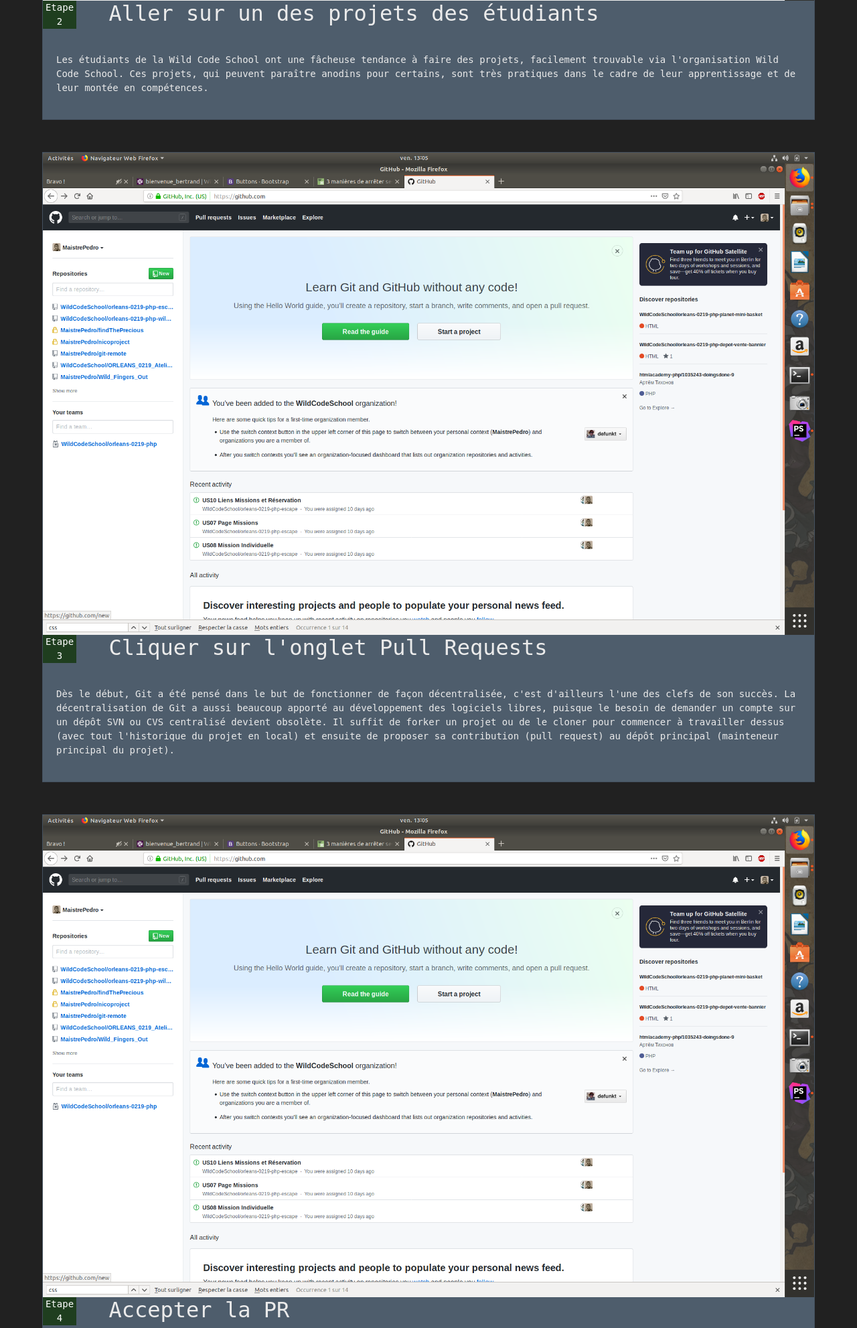
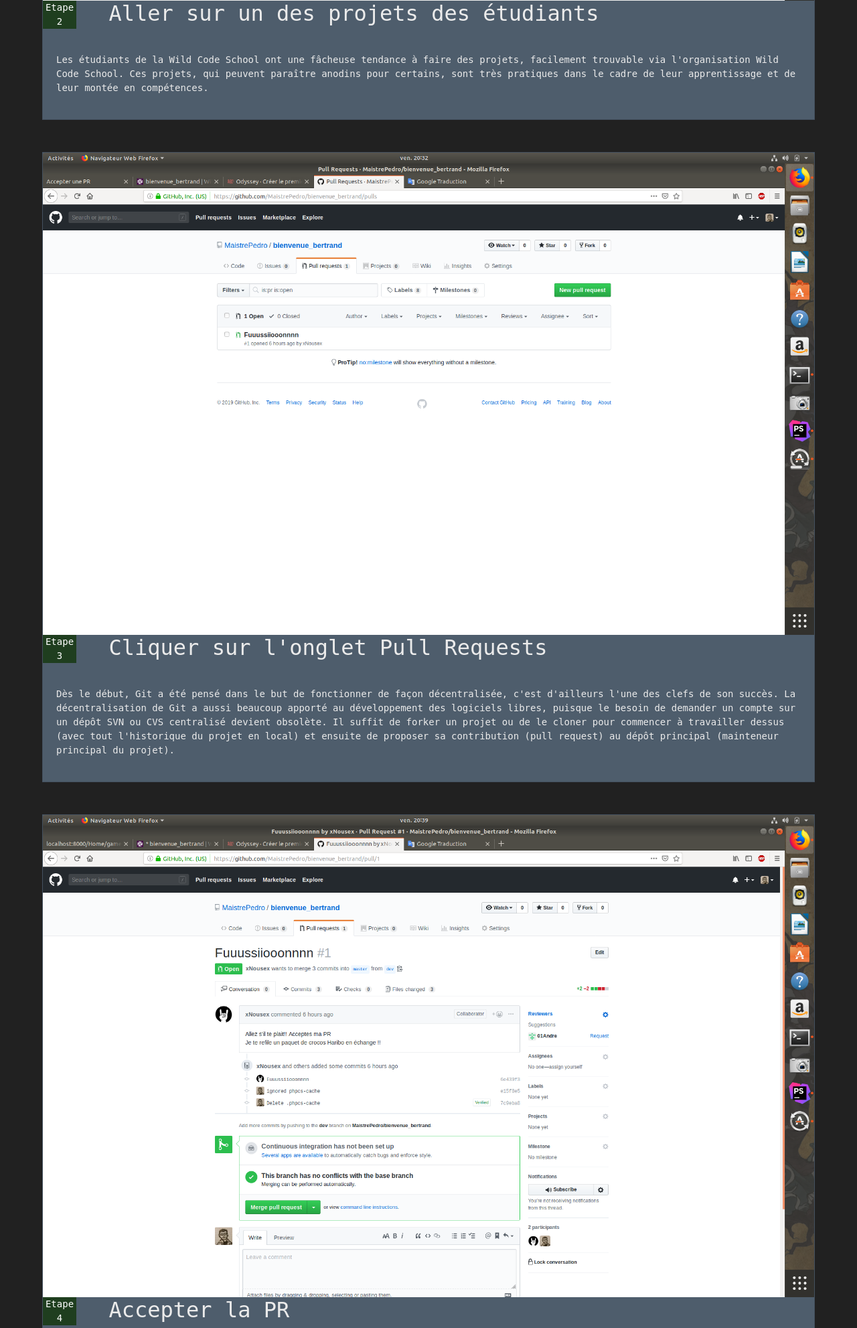
Before and after one commit to 01Andre/bienvenue_bertrand, a PHP site: page /Home/pr in a window 1280 px wide. Shown: the part 2016-3999 px from the top of the page at 67% size. Run offline with PHP 8.4, Linux system fonts and the light colour scheme; a stand-in replaces the project's code that opens the database connection; some libraries are stand-ins or nearby versions.

Commit message:
pictures for PR tutorial changed

```diff
--- a/src/View/Home/pr.html.twig
+++ b/src/View/Home/pr.html.twig
@@ -47,7 +47,7 @@
             </div>
             <div class="card">
                 <div class="step">
-                    <img src="/assets/images/github.png" class="card-img-top">
+                    <img src="/assets/images/pr.png" class="card-img-top">
                     <div class="row">
                         <div class="col-1">
                             <p class="number">Etape 3</p>
@@ -68,7 +68,7 @@
             </div>
             <div class="card">
                 <div class="step">
-                    <img src="/assets/images/github.png" class="card-img-top">
+                    <img src="/assets/images/accepted.png" class="card-img-top">
                     <div class="row">
                         <div class="col-1">
                             <p class="number">Etape 4</p>
```
Also changed, not shown: public/assets/images/accepted.png (added), public/assets/images/pr.png (added).
